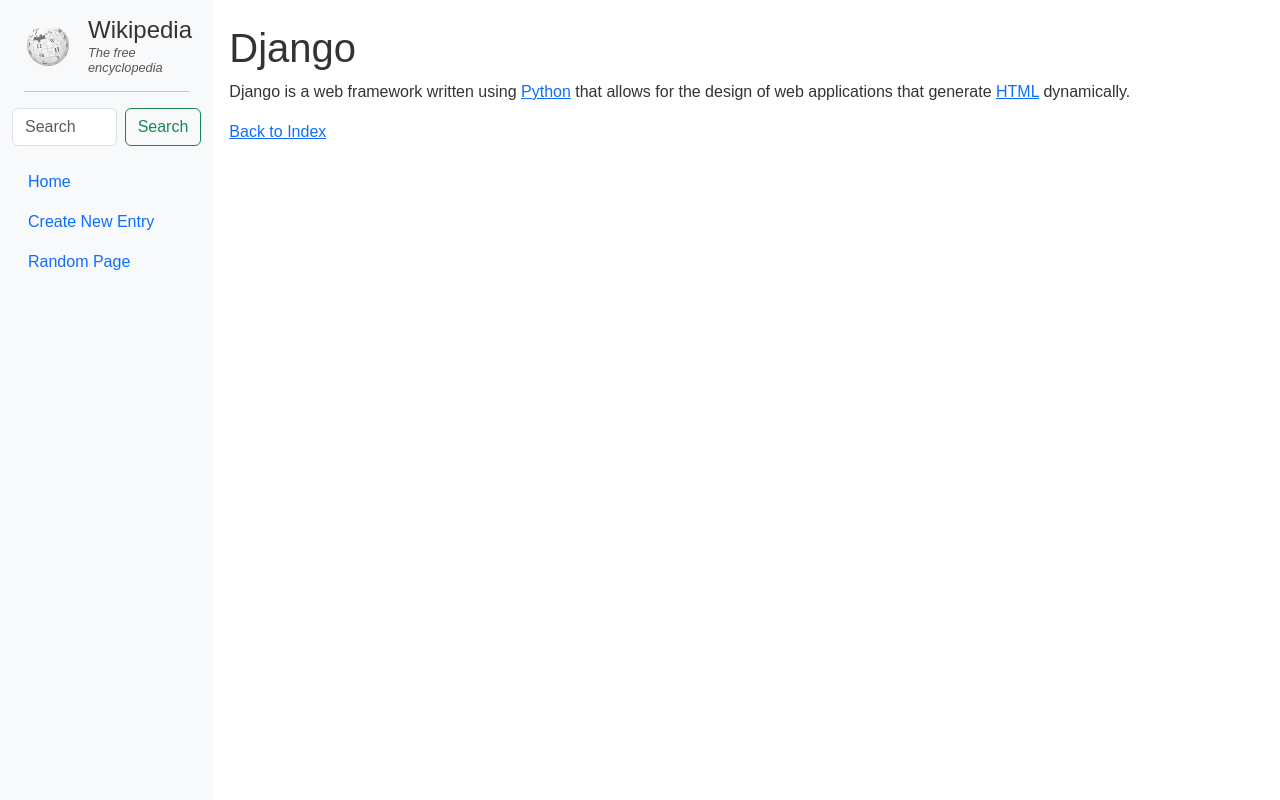
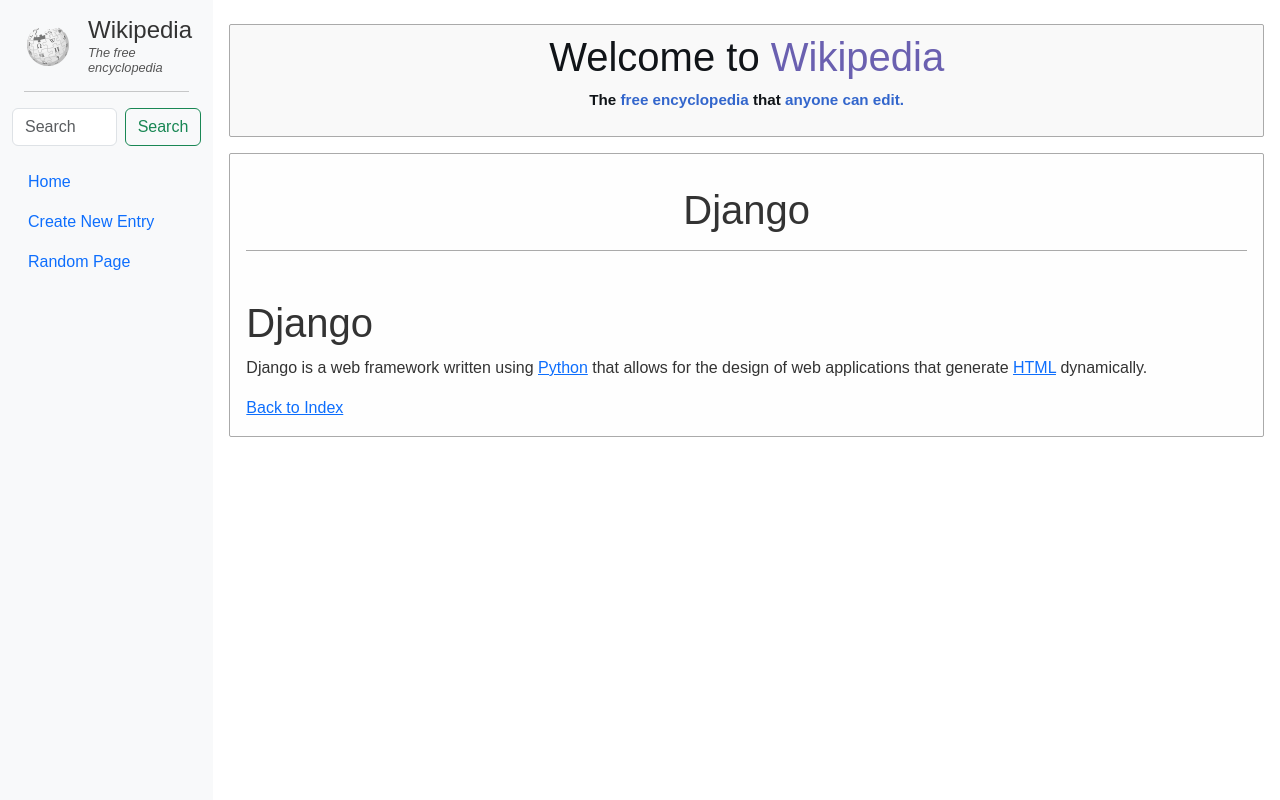
Before and after one commit to ismail-mah/wiki, a Django app: page /Django in a window 1280 px wide. Run offline with Django 5.2, Linux system fonts and the light colour scheme.

Commit message:
added create func and style

```diff
--- a/encyclopedia/media/entries/Django.md
+++ b/encyclopedia/media/entries/Django.md
@@ -1,3 +1,3 @@
 # Django
 
-Django is a web framework written using [Python]( /wiki/Python) that allows for the design of web applications that generate [HTML](/wiki/HTML) dynamically.
+Django is a web framework written using [Python]( /Python) that allows for the design of web applications that generate [HTML](/HTML) dynamically.
--- a/encyclopedia/static/encyclopedia/styles.css
+++ b/encyclopedia/static/encyclopedia/styles.css
@@ -56,6 +56,25 @@ b {
     border: 1px solid #aaa;
 }
 
+.sub-header-entry {
+    padding: 1rem;
+    border-bottom: #aaa solid 1px;
+    text-align: center;
+}
+
+.index-container-entry {
+    margin-top: 1rem;
+    padding: 1rem;
+    border: 1px solid #aaa;
+    border-radius: 2px;
+    background-color: #fefefe;
+}
+
+.entry-content {
+    margin-top: 3rem;
+    line-height: 1.6;
+}
+
 .showcase, .list-entries {
     padding: 1rem;
 }
--- a/encyclopedia/templates/encyclopedia/entry.html
+++ b/encyclopedia/templates/encyclopedia/entry.html
@@ -3,9 +3,12 @@
 {% block title %}{{ title }}{% endblock %}
 
 {% block content %}
-    <!-- <h1>{{ title }}</h1> -->
-    <div>
-        {{ content|safe }}
+    <div class="index-container-entry">
+        <h1 class="sub-header-entry">{{ title }}</h1>
+        <div class="entry-content">
+            {{ content|safe }}
+        </div>
+        <a href="{% url 'encyclopedia:index' %}">Back to Index</a>
+
     </div>
-    <a href="{% url 'encyclopedia:index' %}">Back to Index</a>
 {% endblock %}
--- a/encyclopedia/templates/encyclopedia/index.html
+++ b/encyclopedia/templates/encyclopedia/index.html
@@ -3,10 +3,7 @@
 {% block title %} Wikipedia, the free encyclopedia {% endblock %}
 
 {% block content %}
-    <div class="index-header">
-        <h1>Welcome to<span class="header"> Wikipedia</span></h1>
-        <p class="lead"><b>The</b> free encyclopedia <b>that</b> anyone can edit.</p>
-    </div>
+
 
     <div class="index-container">
 
--- a/encyclopedia/templates/encyclopedia/layout.html
+++ b/encyclopedia/templates/encyclopedia/layout.html
@@ -26,7 +26,7 @@
                     </div>
                     <hr>
                 </div>
-                    <!-- Search form -->
+                <!-- Search form -->
                 <form class="d-flex mb-3" role="search" action="{% url 'encyclopedia:search_entry' %}" method="get">
                     <input class="form-control me-2" type="search" name="q" placeholder="Search" aria-label="Search">
                     <button class="btn btn-outline-success" type="submit">Search</button>
@@ -36,7 +36,7 @@
                         <a class="nav-link active" href="/">Home</a>
                     </li>
                     <li class="nav-item">
-                        <a class="nav-link" href="/create">Create New Entry</a>
+                        <a class="nav-link" href="{% url 'encyclopedia:create_entry' %}">Create New Entry</a>
                     </li>
                     <li class="nav-item">
                         <a class="nav-link" href="/random">Random Page</a>
@@ -49,6 +49,10 @@
 
             <!-- Main content -->
             <main class="col-12 col-md-9 col-lg-10 px-3 py-4">
+                <div class="index-header">
+                    <h1>Welcome to<span class="header"> Wikipedia</span></h1>
+                    <p class="lead"><b>The</b> free encyclopedia <b>that</b> anyone can edit.</p>
+                </div>
                 {% block content %}
                 {% endblock %}
             </main>
--- a/encyclopedia/templates/encyclopedia/search.html
+++ b/encyclopedia/templates/encyclopedia/search.html
@@ -3,6 +3,7 @@
 {% block title %}Search Results{% endblock %}
 
 {% block content %}
+<br>
     <h1>Search results for {{ search_query }}</h1>
 
     {% if search_query %}
--- a/encyclopedia/urls.py
+++ b/encyclopedia/urls.py
@@ -6,5 +6,6 @@ app_name = "encyclopedia"
 urlpatterns = [
     path("", views.index, name="index"),
     path("search_entry", views.search_entry, name="search_entry"),
+    path("create_entry", views.create_entry, name="create_entry"),
     path("<str:title>", views.get_entry, name="get_entry"),
 ]
--- a/encyclopedia/views.py
+++ b/encyclopedia/views.py
@@ -49,3 +49,22 @@ def search_entry(request):
         "results": matching_result,
         "search_query": search_query
     })
+
+def create_entry(request):
+    if request.method == "POST":
+        form = EntryForm(request.POST)
+        if form.is_valid():
+            title = form.cleaned_data["title"]
+            content = form.cleaned_data["content"]
+            if util.get_entry(title) is not None:
+                return render(request, "encyclopedia/create.html", {
+                    "form": form,
+                    "error": "An entry with this title already exists."
+                })
+            util.save_entry(title, content)
+            return redirect('encyclopedia:get_entry', title=title)
+    else:
+        form = EntryForm()
+    return render(request, "encyclopedia/create.html", {
+        "form": form
+    })
```
Also changed, not shown: encyclopedia/media/entries/CSS.md (+1 -1 lines), encyclopedia/media/entries/Git.md (added, +1 -0 lines), encyclopedia/media/entries/Github.md (added, +1 -0 lines), encyclopedia/media/entries/Java.md (added, +1 -0 lines), encyclopedia/media/entries/JavaScript.md (+0 -2 lines), encyclopedia/media/entries/React.md (+1 -1 lines), encyclopedia/templates/encyclopedia/create.html (+16 -0 lines).
